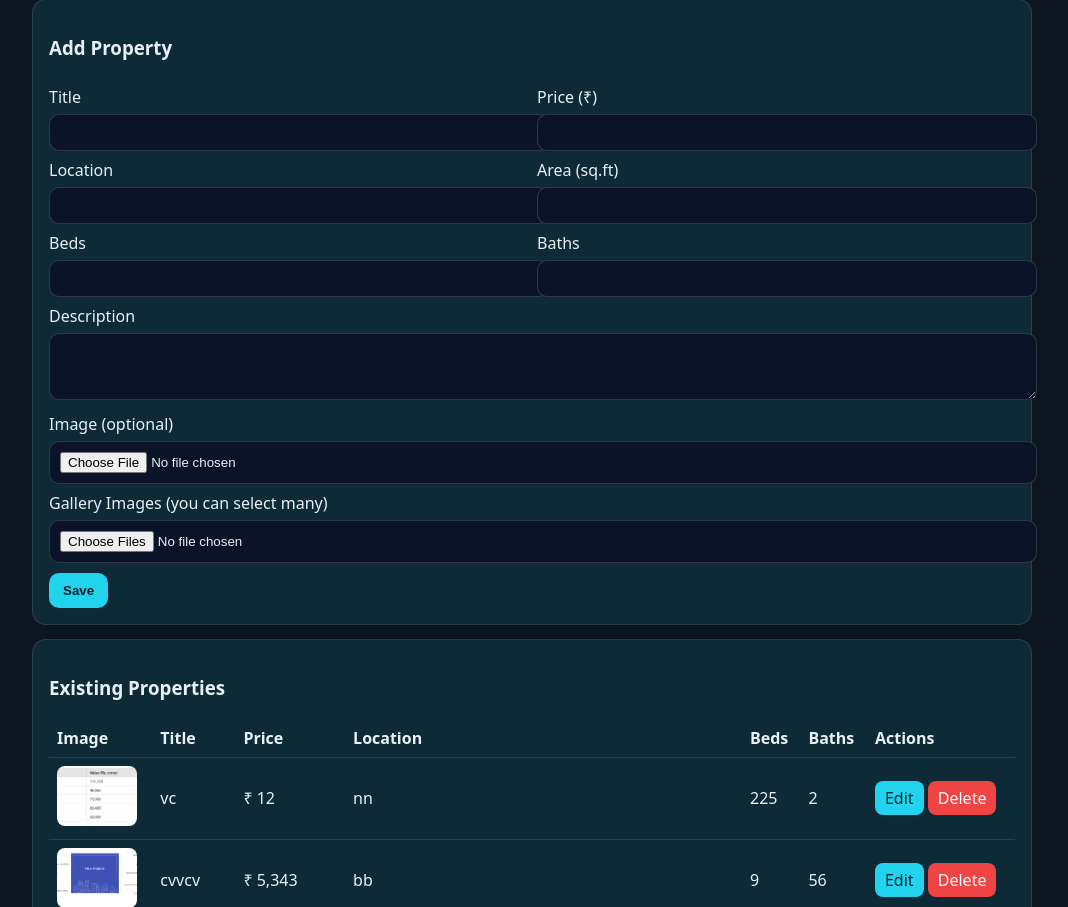
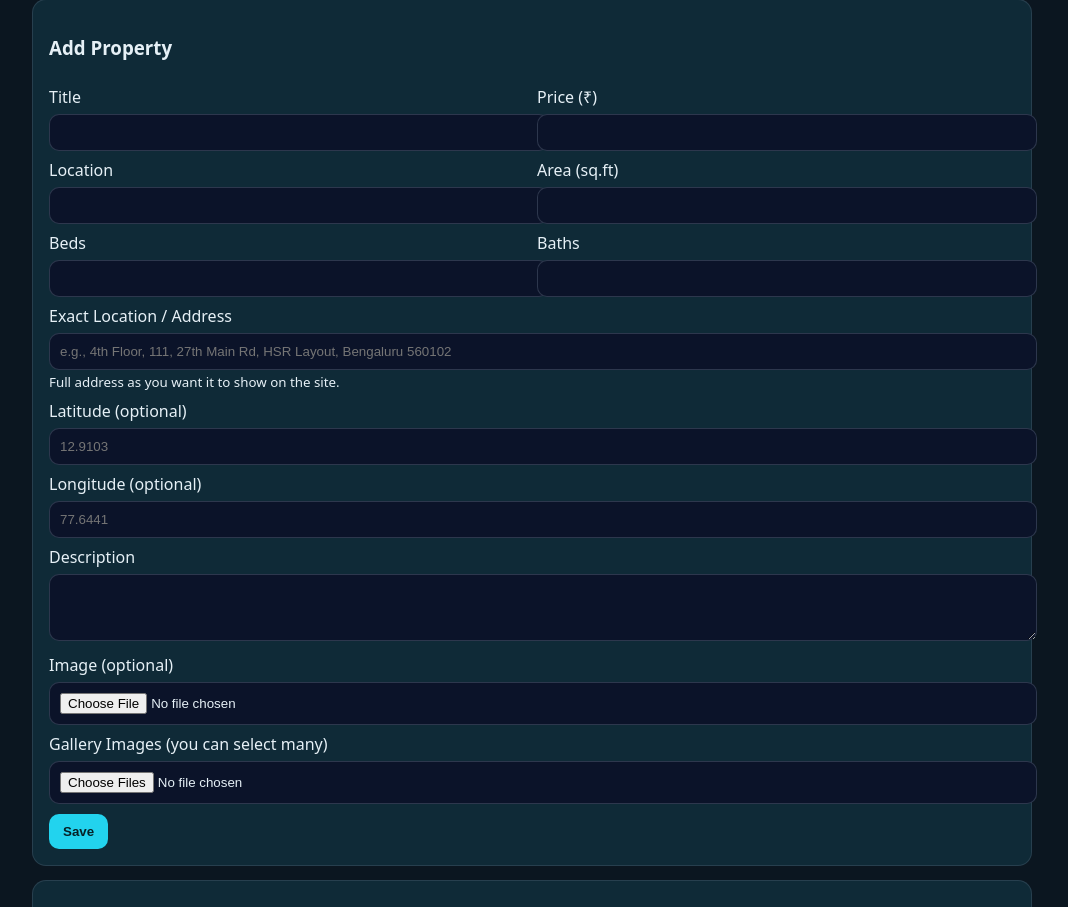
Before and after one commit to CHETHUVANI/GMHOMEZ, a PHP site: page /admin/properties.php in a window 1280 px wide. Shown: the part 114-1021 px from the top of the page, without its empty margins (108-1176 px from the left). Run offline with PHP 8.4, Linux system fonts and the light colour scheme; the visitor is signed in with stand-in values (Sample User, id 1).

Commit message:
feat(admin): add exact location (address/lat/lng) for properties

```diff
--- a/admin/properties.php
+++ b/admin/properties.php
@@ -164,6 +164,45 @@ if ($APP_BASE === '/' || $APP_BASE === '\\') $APP_BASE = '';
           <div><label>Beds</label><input name="beds" type="number" min="0" step="1"></div>
           <div><label>Baths</label><input name="baths" type="number" min="0" step="1"></div>
         </div>
+        <!-- Exact Location -->
+<div class="form-group">
+  <label for="location">Exact Location / Address</label>
+  <input type="text" class="form-control" id="location" name="location"
+         placeholder="e.g., 4th Floor, 111, 27th Main Rd, HSR Layout, Bengaluru 560102"
+         value="<?= htmlspecialchars($prop['location'] ?? '') ?>" required>
+  <small class="text-muted">Full address as you want it to show on the site.</small>
+</div>
+
+<!-- Optional: precise map pin -->
+<div class="form-row">
+  <div class="form-group col-md-6">
+    <label for="lat">Latitude (optional)</label>
+    <input type="text" class="form-control" id="lat" name="lat"
+           pattern="-?\d{1,3}\.\d+" placeholder="12.9103"
+           value="<?= htmlspecialchars($prop['lat'] ?? '') ?>">
+  </div>
+  <div class="form-group col-md-6">
+    <label for="lng">Longitude (optional)</label>
+    <input type="text" class="form-control" id="lng" name="lng"
+           pattern="-?\d{1,3}\.\d+" placeholder="77.6441"
+           value="<?= htmlspecialchars($prop['lng'] ?? '') ?>">
+  </div>
+</div>
+
+<?php
+  // Quick “Open in Maps” helper
+  $gmapsQ = '';
+  if (!empty($prop['lat']) && !empty($prop['lng'])) {
+    $gmapsQ = $prop['lat'].','.$prop['lng'];
+  } elseif (!empty($prop['location'])) {
+    $gmapsQ = urlencode($prop['location']);
+  }
+?>
+<?php if ($gmapsQ): ?>
+  <a class="btn btn-sm btn-outline-primary" target="_blank"
+     href="https://www.google.com/maps?q=<?= $gmapsQ ?>">Open in Google Maps</a>
+<?php endif; ?>
+
         <label>Description</label>
         <textarea name="description" rows="3"></textarea>
 
```
